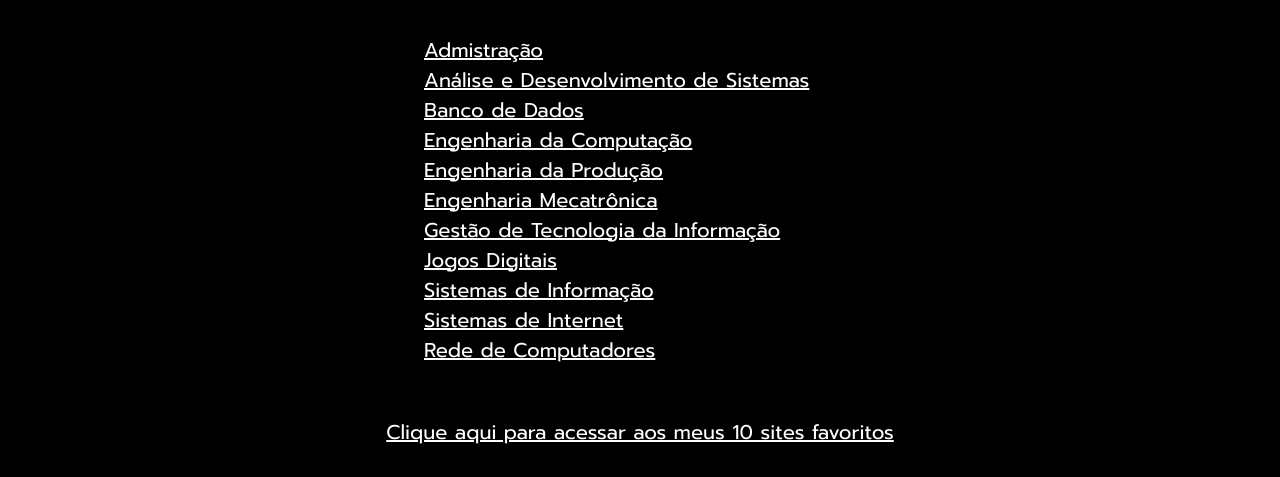
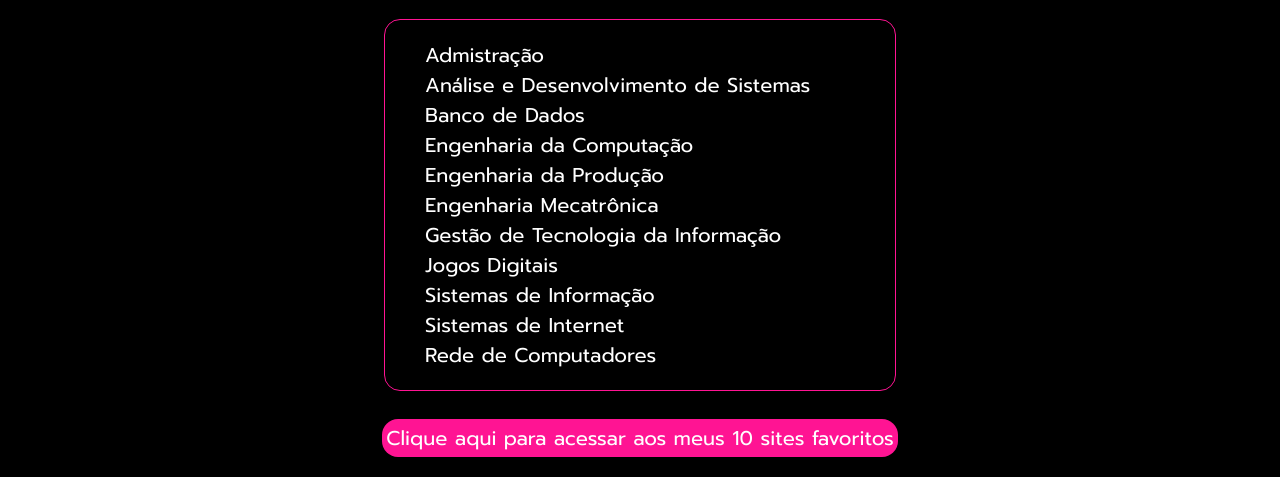
Before and after one commit to Malice112/cp01-front-end, a plain HTML site: page index.html in a window 1280 px wide. Shown: the part 661-1138 px from the top of the page. Drawn offline with Linux system fonts and the light colour scheme.

Commit message:
Update index.html

```diff
--- a/index.html
+++ b/index.html
@@ -5,6 +5,65 @@
     <meta name="viewport" content="width=device-width, initial-scale=1.0">
     <title>Site de Cursos FIAP</title>
     <link rel="stylesheet" href="css/style.css">
+    <style>
+        .principal__titulo {
+            color: deeppink;
+        }
+
+        .principal__imagem {
+            border: 2px solid deeppink;
+            border-radius: 16px;
+        }
+
+        .cursos__titulo {
+            color: deeppink;
+        }
+
+        .cursos__lista {
+            border: 1px solid deeppink;
+            border-radius: 16px;
+        }
+
+        .cursos__li {
+            text-decoration: none;
+        }
+
+        .adm:hover{
+            color: aqua;
+        }
+
+        .ads:hover {
+            color: brown;
+        }
+
+        .banco:hover {
+            color: blueviolet;
+        }
+
+        .ecomp:hover {
+            color: chartreuse;
+        }
+
+        .eprod:hover{
+            color: chocolate;
+        }
+
+        .emeca:hover{
+            color: blue;
+        }
+
+        .sites__link{
+            background-color: deeppink;
+            border-radius: 16px;
+            text-decoration: none;
+        }
+
+        .sites__link:hover {
+            background-color: white;
+            color: deeppink;
+        }
+
+    </style>
 </head>
 <body>
     <div class="principal">
@@ -21,17 +80,17 @@
         <h2 class="cursos__titulo">Conheça os cursos</h2>
 
         <ul class="cursos__lista">
-            <li><a href="cursos/adm.html" class="cursos__li">Admistração</a></li>
-            <li><a href="cursos/ads.html" class="cursos__li">Análise e Desenvolvimento de Sistemas</a></li>
-            <li><a href="cursos/banco.html" class="cursos__li">Banco de Dados</a></li>
-            <li><a href="cursos/ecomp.html" class="cursos__li">Engenharia da Computação</a></li>
-            <li><a href="cursos/eprod.html" class="cursos__li">Engenharia da Produção</a></li>
-            <li><a href="cursos/emeca.html" class="cursos__li">Engenharia Mecatrônica</a></li>
-            <li><a href="cursos/gti.html" class="cursos__li">Gestão de Tecnologia da Informação</a></li>
-            <li><a href="cursos/jogos.html" class="cursos__li">Jogos Digitais</a></li>
-            <li><a href="cursos/si.html" class="cursos__li">Sistemas de Informação</a></li>
-            <li><a href="cursos/snet.html" class="cursos__li">Sistemas de Internet</a></li>
-            <li><a href="cursos/rede.html" class="cursos__li">Rede de Computadores</a></li>
+            <li><a href="cursos/adm.html" class="cursos__li adm">Admistração</a></li>
+            <li><a href="cursos/ads.html" class="cursos__li ads">Análise e Desenvolvimento de Sistemas</a></li>
+            <li><a href="cursos/banco.html" class="cursos__li banco">Banco de Dados</a></li>
+            <li><a href="cursos/ecomp.html" class="cursos__li ecomp">Engenharia da Computação</a></li>
+            <li><a href="cursos/eprod.html" class="cursos__li eprod">Engenharia da Produção</a></li>
+            <li><a href="cursos/emeca.html" class="cursos__li emeca">Engenharia Mecatrônica</a></li>
+            <li><a href="cursos/gti.html" class="cursos__li gti">Gestão de Tecnologia da Informação</a></li>
+            <li><a href="cursos/jogos.html" class="cursos__li jogos">Jogos Digitais</a></li>
+            <li><a href="cursos/si.html" class="cursos__li si">Sistemas de Informação</a></li>
+            <li><a href="cursos/snet.html" class="cursos__li snet">Sistemas de Internet</a></li>
+            <li><a href="cursos/rede.html" class="cursos__li rede">Rede de Computadores</a></li>
         </ul>
     </div>
 
```
